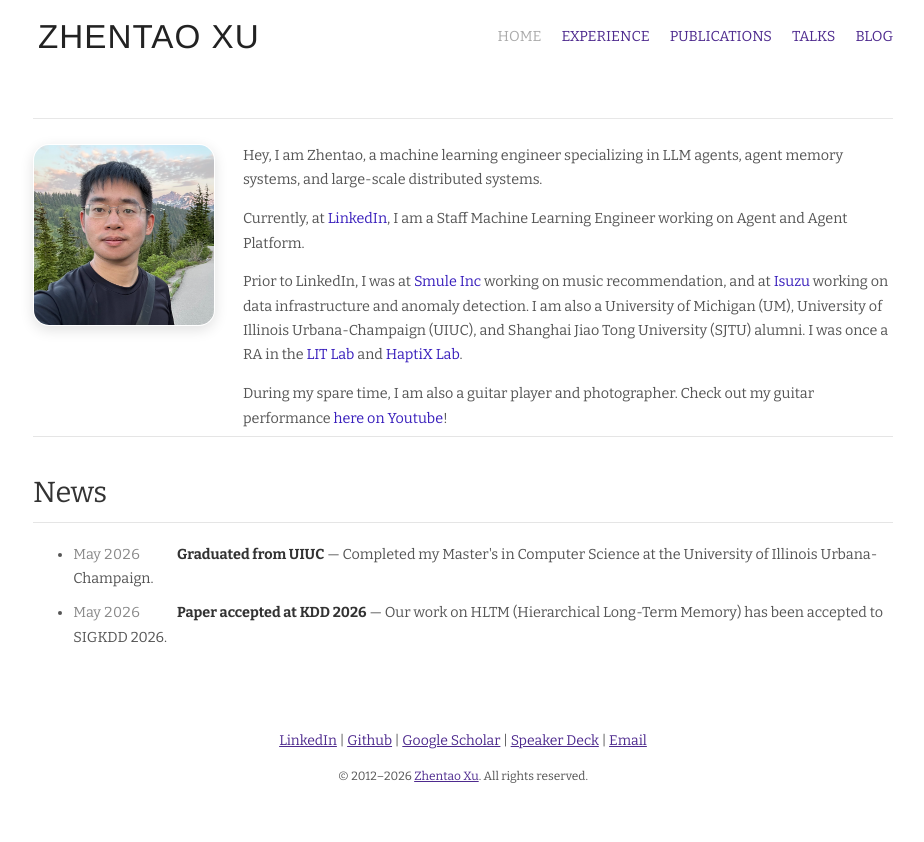
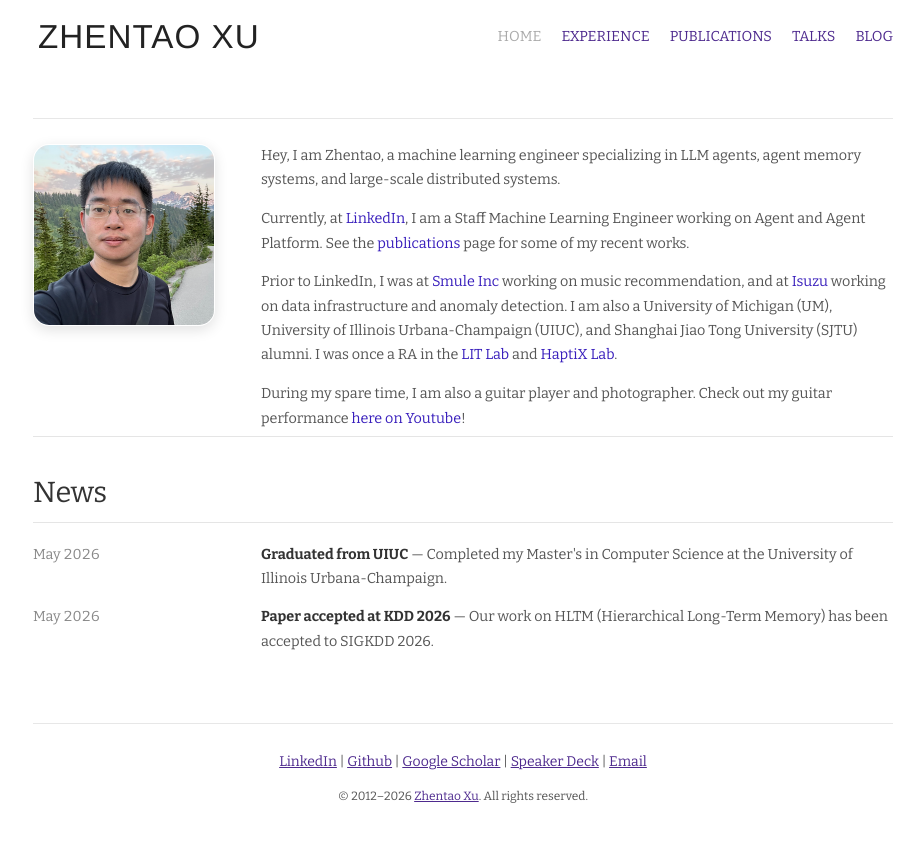
Before and after one commit to zhentao-xu/zhentao-xu.github.io, a Jekyll site: the page built from index.md, in a window 1280 px wide. Shown: the top 842 px of the page, without its empty margins (177-1101 px from the left). Built offline with Jekyll 4.4.1, drawn with Linux system fonts in a browser that asks for light colours; nearby versions of some CDN libraries.

Commit message:
tighten homepage layout, add footer separator, simplify experience copy

```diff
--- a/_includes/bottom.html
+++ b/_includes/bottom.html
@@ -1,6 +1,8 @@
       </div><!-- #main -->
 
       <div class="clear"></div>
+
+      <hr />
 
       <div id="fotterLinks">
         <a href="https://www.linkedin.com/in/zhentaoxu/" alt="LinkedIn" target="_blank">LinkedIn</a>
--- a/index.md
+++ b/index.md
@@ -6,11 +6,11 @@ layout: default
 <div class="hfeed">
   <hr />
   <div class="hentry post">
-    <div style="display:flex;align-items:flex-start;gap:28px;flex-wrap:wrap;">
-      <img src="/images/contents/zhentao_photo_min.png" alt="Zhentao Xu" class="archive-thumbnail home-thumbnail" width="200" height="250" style="flex:0 0 auto;margin:0;border-radius:16px;box-shadow:0 4px 14px rgba(0,0,0,0.12);" />
-      <div class="entry-summary" style="flex:1 1 320px;min-width:0;">
+    <div style="display:grid;grid-template-columns:200px 1fr;column-gap:28px;align-items:start;">
+      <img src="/images/contents/zhentao_photo_min.png" alt="Zhentao Xu" class="archive-thumbnail home-thumbnail" width="200" height="250" style="margin:0;border-radius:16px;box-shadow:0 4px 14px rgba(0,0,0,0.12);display:block;" />
+      <div class="entry-summary" style="min-width:0;">
         <p style="margin-top:0;">Hey, I am Zhentao, a machine learning engineer specializing in LLM agents, agent memory systems, and large-scale distributed systems.</p>
-        <p>Currently, at <a href="https://linkedin.com" target="_blank" >LinkedIn</a>, I am a Staff Machine Learning Engineer working on Agent and Agent Platform.</p>
+        <p>Currently, at <a href="https://linkedin.com" target="_blank" >LinkedIn</a>, I am a Staff Machine Learning Engineer working on Agent and Agent Platform. See the <a href="/publications">publications</a> page for some of my recent works.</p>
         <p>Prior to LinkedIn, I was at <a href="https://smule.com" target="_blank" >Smule Inc</a> working on music recommendation, and at <a href="http://www.isuzutechcenter.com/" target="_blank" >Isuzu</a> working on data infrastructure and anomaly detection. I am also a University of Michigan (UM), University of Illinois Urbana-Champaign (UIUC), and Shanghai Jiao Tong University (SJTU) alumni. I was once a RA in the <a href="http://lit.eecs.umich.edu/" target="_blank" >LIT Lab</a> and <a href="https://haptixlab.engin.umich.edu/haptix/people/">HaptiX Lab</a>.</p>
         <p style="margin-bottom:0;">During my spare time, I am also a guitar player and photographer. Check out my guitar performance <a href="https://www.youtube.com/watch?v=XfcfGafNfSY&list=PLnmtNYICaK-YemzXFEVhPLaQ5C4cVghpP&index=19">here on Youtube</a>!</p>
       </div>
@@ -20,17 +20,11 @@ layout: default
     <h2>News</h2>
   </div>
   <div class="hentry post">
-    <div class="entry-summary">
-      <ul class="project-list">
-        <li>
-          <span style="color:#888;font-variant-numeric:tabular-nums;display:inline-block;min-width:7em;">May 2026</span>
-          <strong style="color:#333;">Graduated from UIUC</strong> &mdash; Completed my Master's in Computer Science at the University of Illinois Urbana-Champaign.
-        </li>
-        <li>
-          <span style="color:#888;font-variant-numeric:tabular-nums;display:inline-block;min-width:7em;">May 2026</span>
-          <strong style="color:#333;">Paper accepted at KDD 2026</strong> &mdash; Our work on HLTM (Hierarchical Long-Term Memory) has been accepted to SIGKDD 2026.
-        </li>
-      </ul>
+    <div style="display:grid;grid-template-columns:200px 1fr;column-gap:28px;row-gap:14px;align-items:start;">
+      <div style="color:#888;font-variant-numeric:tabular-nums;">May 2026</div>
+      <div><strong style="color:#333;">Graduated from UIUC</strong> &mdash; Completed my Master's in Computer Science at the University of Illinois Urbana-Champaign.</div>
+      <div style="color:#888;font-variant-numeric:tabular-nums;">May 2026</div>
+      <div><strong style="color:#333;">Paper accepted at KDD 2026</strong> &mdash; Our work on HLTM (Hierarchical Long-Term Memory) has been accepted to SIGKDD 2026.</div>
     </div>
   </div>
 </div>
```
Also changed, not shown: experience.md (+1 -1 lines).
